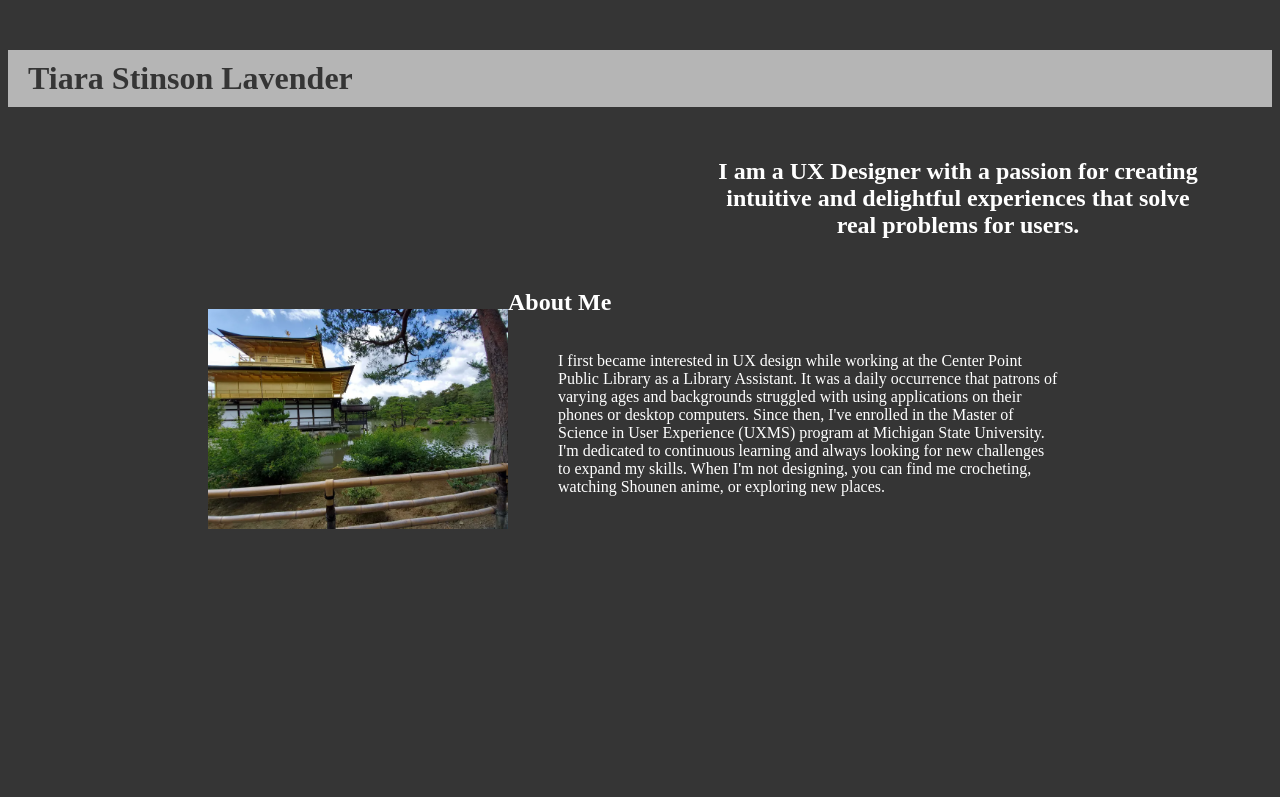
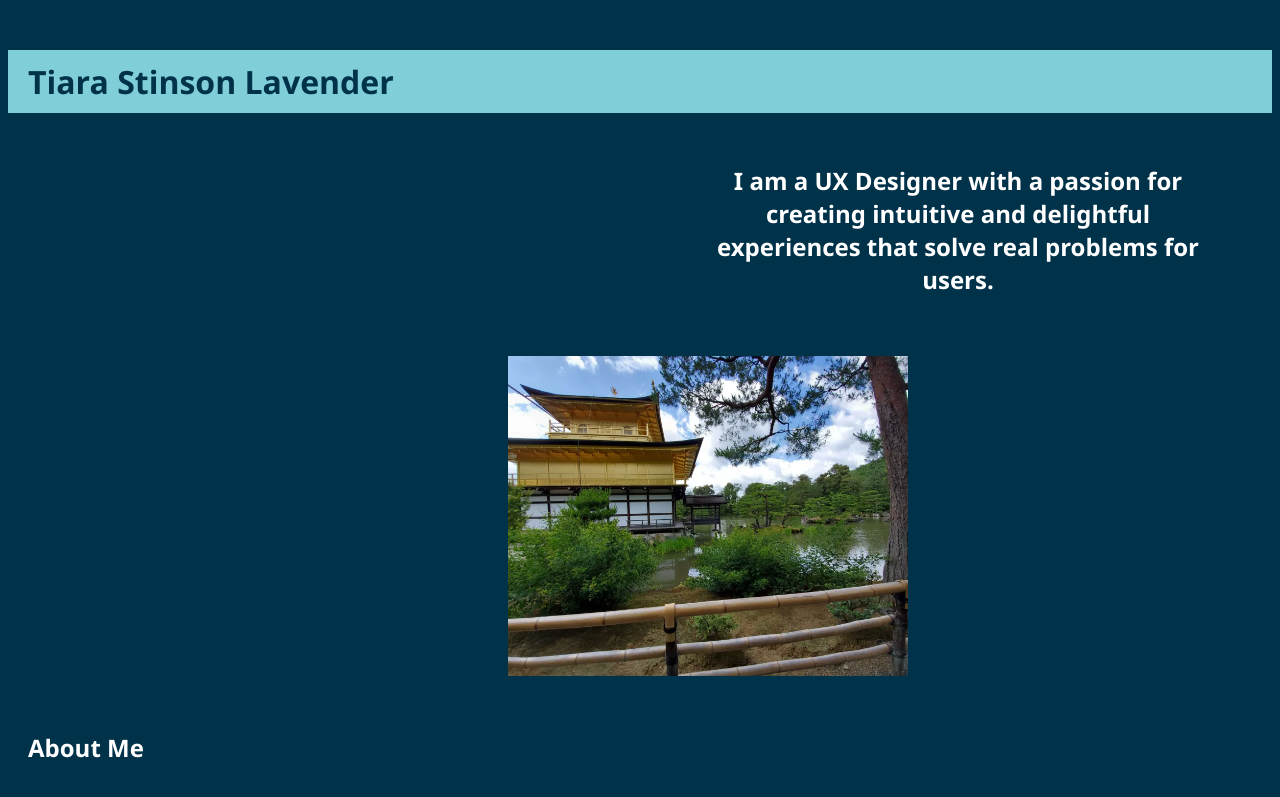
Before and after one commit to stinso65/4.5_lab_assignment, a plain HTML site: page index.html in a window 1280 px wide. Shown: the top 797 px of the page. Drawn offline with Linux system fonts and the light colour scheme.

Commit message:
finalized layout

```diff
--- a/index.html
+++ b/index.html
@@ -13,7 +13,7 @@
       <h2>I am a UX Designer with a passion for creating intuitive and delightful experiences that solve real problems for users.</h2>
     </div>
     <div class="image">
-        <img alt="a picture of the Golden Temple in Kyoto, Japan" src="golden temple japan.PNG" width="300" height="220" />
+        <img alt="a picture of the Golden Temple in Kyoto, Japan" src="golden temple japan.PNG" width="400" height="320" />
     </div>
     <div class="about">
       <h2>About Me</h2>
--- a/screen.css
+++ b/screen.css
@@ -1,10 +1,12 @@
 /* Add screen styles below */
 body {
-    background-color: #353535;
+    background-color: #003249;
+    font-family: 'Segoe UI', Tahoma, Geneva, Verdana, sans-serif;
 }
 h1 {
-    background: #B5B5B5;
-    color: #353535;
+    background: #80CED7;
+    color: #003249;
+    font-size: xx-large;
     margin-top: 50px;
     padding-left: 20px;
     padding-top: 10px;
@@ -21,16 +23,18 @@ h2 {
 }
 .image {
     float: left;
-    margin-left: 200px;
-    margin-top: 50px;
+    margin-left: 500px;
+    margin-top: 40px;
     gap: 20px;
 }
 .about {
-    margin-left: 50px;
+    display: inline-block;
+    inline-size: 500px;
+    margin-left: 20px;
 }
 p {
     color: #FFFFFF;
     display: inline-block;
     inline-size: 500px;
-    margin-left: 50px;
+    margin-left: 20px;
 }
```
